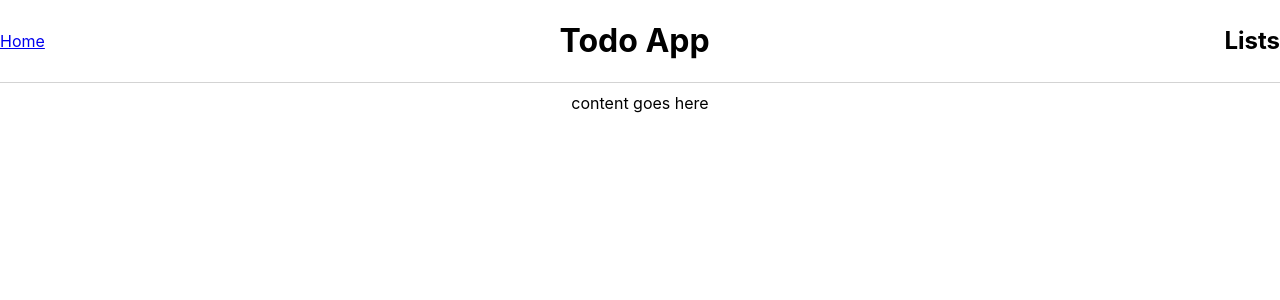
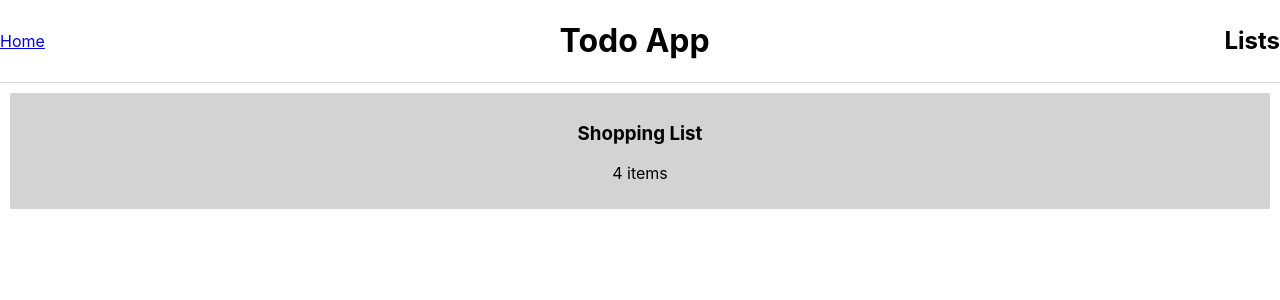
Before and after one commit to petia182/todo-app, a React (Create React App) app: page / in a window 1280 px wide. Shown: the top 300 px of the page. Built offline with nearby package versions, Linux system fonts and the light colour scheme.

Commit message:
add TodoListCard component

```diff
--- a/src/App.js
+++ b/src/App.js
@@ -1,13 +1,20 @@
 import React, { Component } from 'react';
-// import logo from './logo.svg';
+
 import Layout from './components/Layout'
+import TodoListCard from './components/TodoListCard'
+
 import './App.scss';
 
 class App extends Component {
   render() {
     return (
       <div className="App">
-        <Layout />
+        <Layout>
+          <TodoListCard
+            title="Shopping List"
+            numberOfTasks={4}
+          />
+        </Layout>
       </div>
     );
   }
--- a/src/components/Layout/Layout.js
+++ b/src/components/Layout/Layout.js
@@ -4,7 +4,7 @@ import "./Layout.scss"
 
 // TODO make Home link work
 // TODO make title of page dynamic
-const Layout = () => (
+const Layout = (props) => (
   <div className="Layout">
     <div className="Layout-header">
       <a href="/#">
@@ -18,7 +18,7 @@ const Layout = () => (
       </h2>
     </div>
     <div className="Layout-body container">
-      content goes here
+      {props.children}
     </div>
   </div>
 );
--- /dev/null
+++ b/src/components/TodoListCard/TodoListCard.js
@@ -0,0 +1,11 @@
+import React from 'react';
+import './TodoListCard.scss';
+
+const TodoListCard = (props) => (
+  <div className="todo-list-card">
+    <h3>{props.title}</h3>
+    <p>{props.numberOfTasks} items</p>
+  </div>
+)
+
+export default TodoListCard
--- /dev/null
+++ b/src/components/TodoListCard/TodoListCard.scss
@@ -0,0 +1,5 @@
+.todo-list-card {
+  padding: 10px;
+  background-color: lightgray;
+  border-radius: 2px;
+}
--- /dev/null
+++ b/src/components/TodoListCard/index.js
@@ -0,0 +1 @@
+export { default } from './TodoListCard'
```
